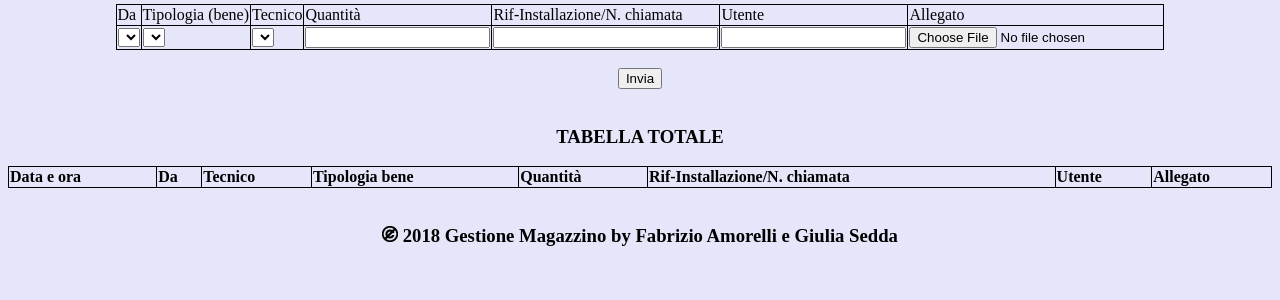
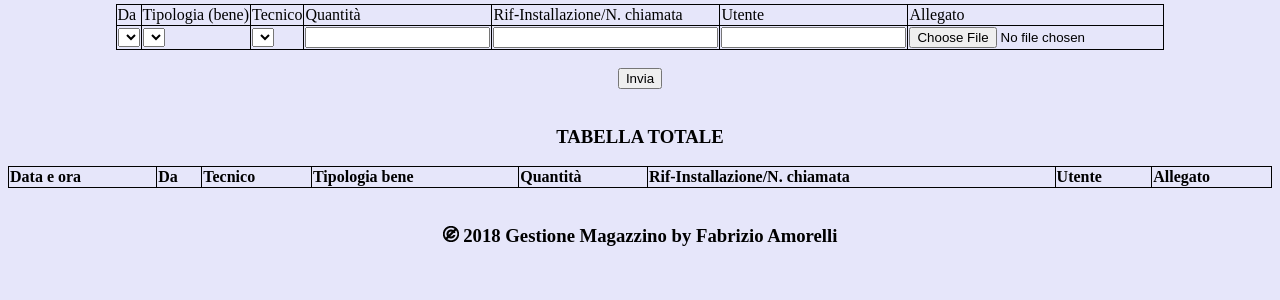
Before and after one commit to Fabrizio04/Gestione-Magazzino, a PHP site: page /scarico/index.php in a window 1280 px wide. Shown: the part 107-407 px from the top of the page. Run offline with PHP 8.4, Linux system fonts and the light colour scheme; data comes from the database, SQL or seed files in the repository; data that the repository does not hold is empty.

Commit message:
PHP Script

```diff
--- a/scarico/index.php
+++ b/scarico/index.php
@@ -213,7 +213,7 @@ while($d = $q->fetch_array()){
 
 <br>
 
-<h3 style="text-align:center;"><img src="./AntiCopy.png" width="16" height="16"> 2018 Gestione Magazzino by Fabrizio Amorelli e Giulia Sedda</h3>
+<h3 style="text-align:center;"><img src="./AntiCopy.png" width="16" height="16"> 2018 Gestione Magazzino by Fabrizio Amorelli</h3>
 
 </center>
 
```
